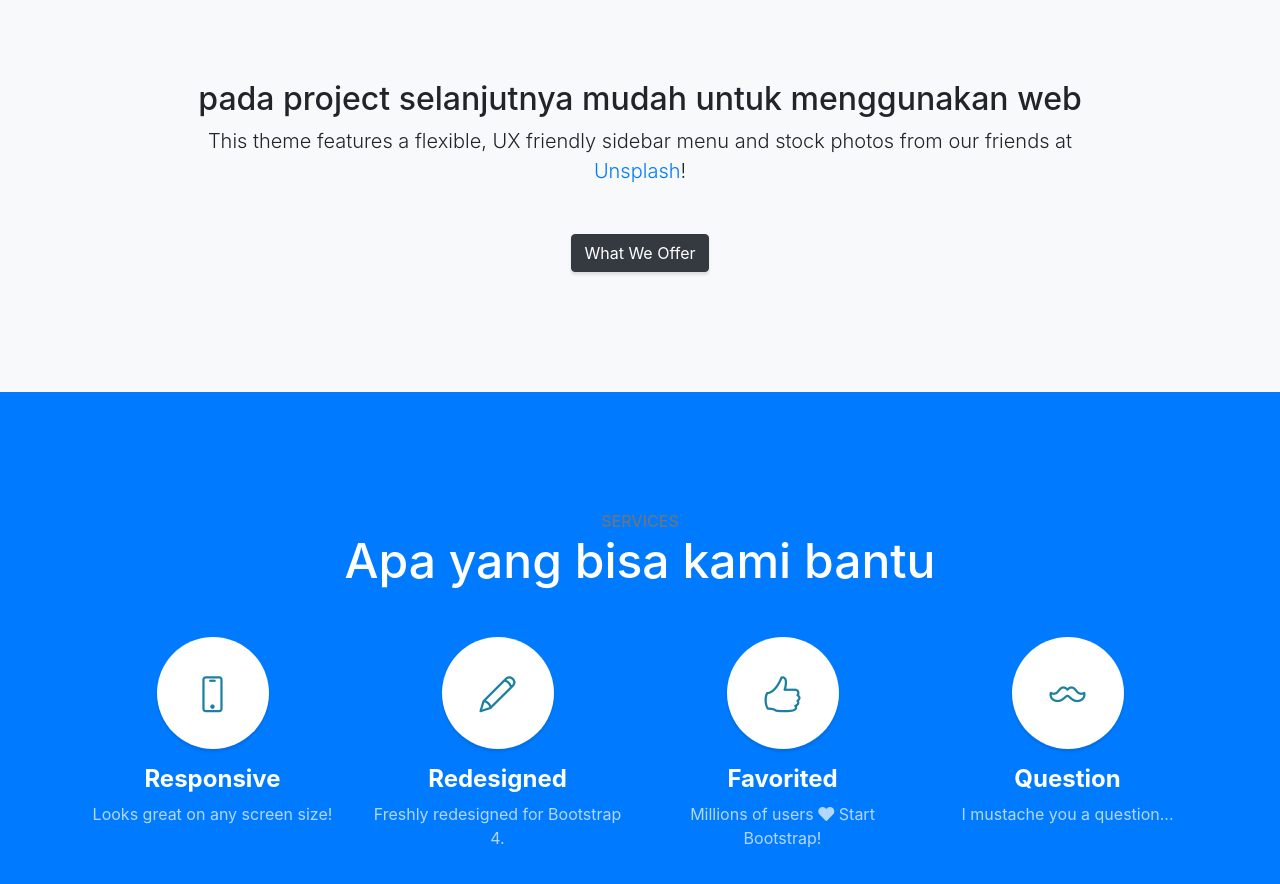
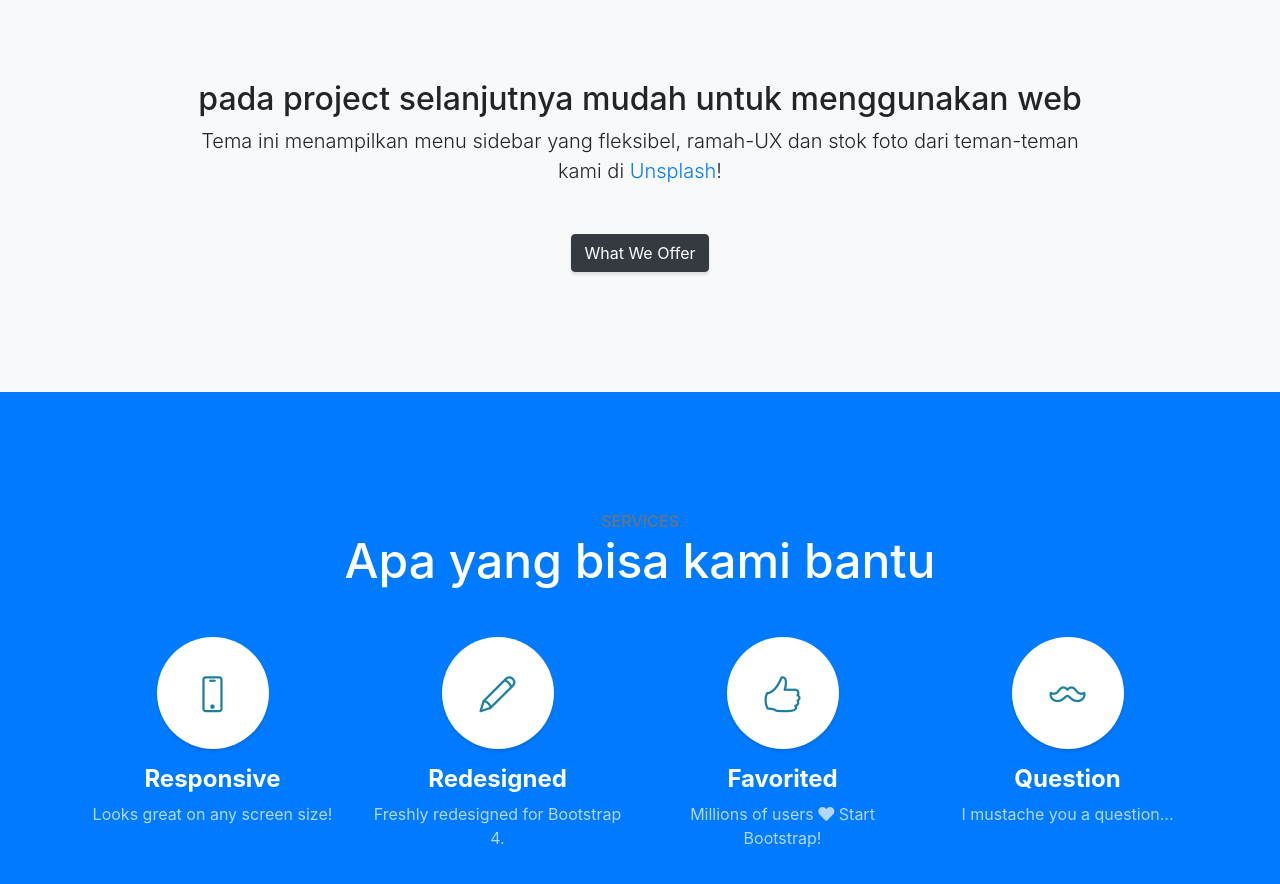
Before and after one commit to ninoi97/ninoi97.github.io, a website with bundled scripts: page index.html in a window 1280 px wide. Shown: the part 840-1724 px from the top of the page. Built offline with nearby package versions, Linux system fonts and the light colour scheme.

Commit message:
perubahan 1

```diff
--- a/index.html
+++ b/index.html
@@ -70,7 +70,7 @@
       <div class="row">
         <div class="col-lg-10 mx-auto">
           <h2>pada project selanjutnya mudah untuk menggunakan web</h2>
-          <p class="lead mb-5">This theme features a flexible, UX friendly sidebar menu and stock photos from our friends at
+          <p class="lead mb-5">Tema ini menampilkan menu sidebar yang fleksibel, ramah-UX dan stok foto dari teman-teman kami di
             <a href="https://unsplash.com/">Unsplash</a>!</p>
           <a class="btn btn-dark btn-xl js-scroll-trigger" href="#services">What We Offer</a>
         </div>
```
